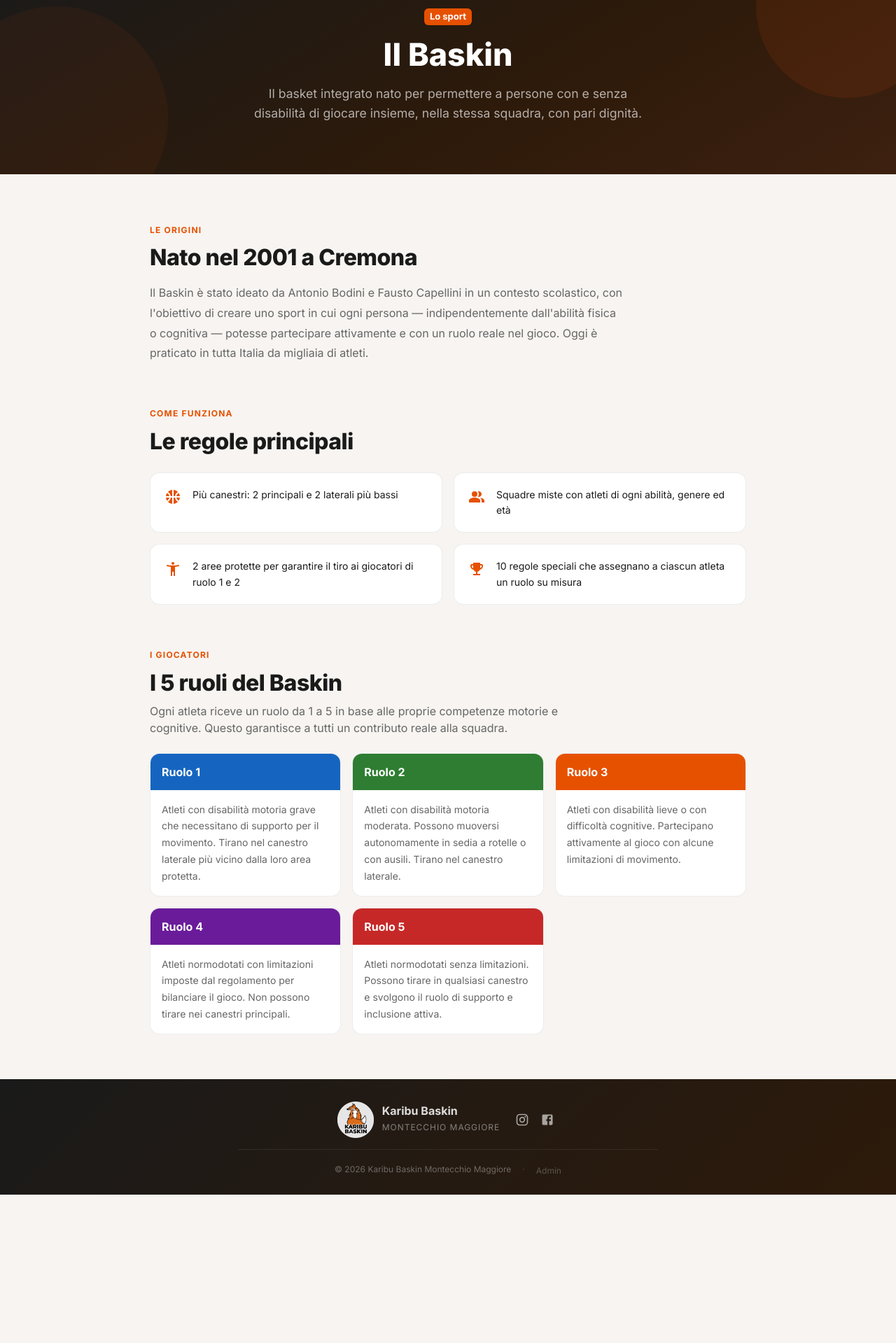
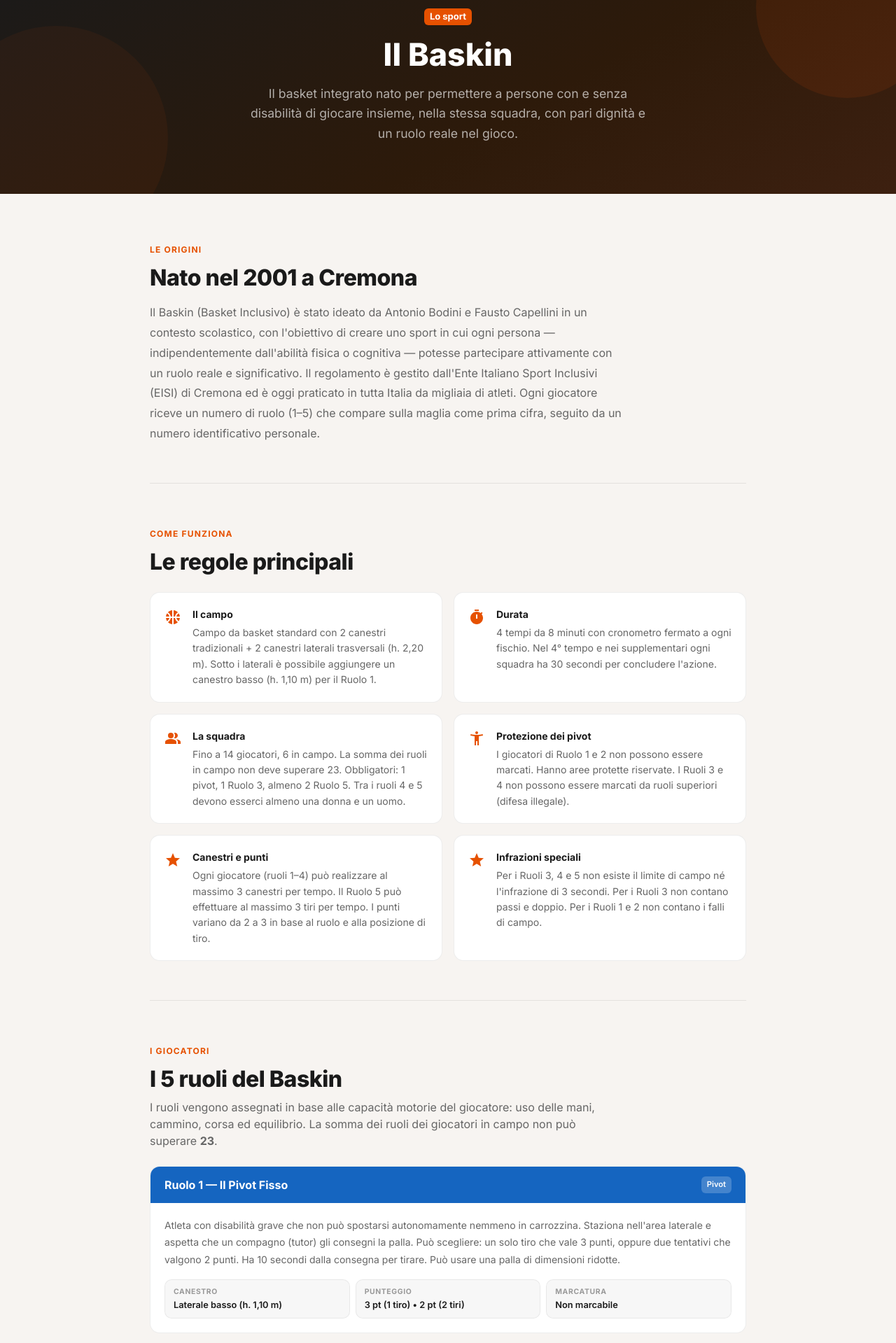
Before and after one commit to Fabiobreo/karibu-baskin, a Next.js app: page /il-baskin in a window 1280 px wide. Shown: the part 121-2040 px from the top of the page at 70% size. Before the commit the page ends 1828 px from the top, so only its background shows below. Built offline with nearby package versions, Linux system fonts and the light colour scheme; what @mui/material-nextjs would draw is missing.

Commit message:
better stuff

```diff
--- a/src/app/il-baskin/page.tsx
+++ b/src/app/il-baskin/page.tsx
@@ -1,57 +1,106 @@
 import {
-  Box, Container, Typography, Grid2 as Grid, Paper, Chip,
+  Box, Container, Typography, Grid2 as Grid, Paper, Chip, Divider, Stack,
 } from "@mui/material";
 import SiteHeader from "@/components/SiteHeader";
 import SportsBasketballIcon from "@mui/icons-material/SportsBasketball";
 import PeopleAltIcon from "@mui/icons-material/PeopleAlt";
-import EmojiEventsIcon from "@mui/icons-material/EmojiEvents";
 import AccessibilityNewIcon from "@mui/icons-material/AccessibilityNew";
+import TimerIcon from "@mui/icons-material/Timer";
+import StarIcon from "@mui/icons-material/Star";
+import GradeIcon from "@mui/icons-material/Grade";
 import { ROLE_COLORS } from "@/lib/constants";
 
 const ROLES_INFO = [
   {
     role: 1,
-    label: "Ruolo 1",
+    label: "Ruolo 1 — Il Pivot Fisso",
+    tag: "Pivot",
+    canestro: "Laterale basso (h. 1,10 m)",
+    punteggio: "3 pt (1 tiro) • 2 pt (2 tiri)",
+    marcatura: "Non marcabile",
     description:
-      "Atleti con disabilità motoria grave che necessitano di supporto per il movimento. Tirano nel canestro laterale più vicino dalla loro area protetta.",
+      "Atleta con disabilità grave che non può spostarsi autonomamente nemmeno in carrozzina. Staziona nell'area laterale e aspetta che un compagno (tutor) gli consegni la palla. Può scegliere: un solo tiro che vale 3 punti, oppure due tentativi che valgono 2 punti. Ha 10 secondi dalla consegna per tirare. Può usare una palla di dimensioni ridotte.",
   },
   {
     role: 2,
-    label: "Ruolo 2",
+    label: "Ruolo 2 — Il Pivot di Movimento",
+    tag: "Pivot",
+    canestro: "Laterale alto (h. 2,20 m)",
+    punteggio: "2 pt (settore centrale) • 3 pt (settore laterale)",
+    marcatura: "Non marcabile",
     description:
-      "Atleti con disabilità motoria moderata. Possono muoversi autonomamente in sedia a rotelle o con ausili. Tirano nel canestro laterale.",
+      "Atleta con disabilità che possiede l'uso (anche parziale) delle mani e il cammino, ma non la corsa o non riesce a utilizzarla. È un pivot dinamico: riceve la palla in area, effettua almeno 2 palleggi, si sposta in uno dei tre settori del canestro laterale alto e tira. Ha 10 secondi di tempo. Il canestro vale 2 punti dal settore centrale, 3 punti dal settore laterale.",
   },
   {
     role: 3,
-    label: "Ruolo 3",
+    label: "Ruolo 3 — Il Giocatore Limitato",
+    tag: "Mobile",
+    canestro: "Laterale alto o tradizionale",
+    punteggio: "2 pt (laterale) • 3 pt (tradizionale)",
+    marcatura: "Solo da Ruolo 3",
     description:
-      "Atleti con disabilità lieve o con difficoltà cognitive. Partecipano attivamente al gioco con alcune limitazioni di movimento.",
+      "Atleta con disabilità che ha uso delle mani, cammino e corsa non fluida con scarso equilibrio. I Ruoli 4 e 5 non possono marcarlo (difesa illegale). Tira nel canestro laterale alto (fuori area) o nel canestro tradizionale. Ogni volta che corre con la palla deve eseguire almeno 2 palleggi durante la corsa. Non contano le infrazioni di passi e doppio, ma ogni tiro effettuato senza i 2 palleggi è annullato. Non può essere marcato da ruoli 4 o 5.",
   },
   {
     role: 4,
-    label: "Ruolo 4",
+    label: "Ruolo 4 — Il Giocatore Avanzato",
+    tag: "Tradizionale",
+    canestro: "Solo canestro tradizionale",
+    punteggio: "2 pt (avanti) • 3 pt (dietro la linea)",
+    marcatura: "Da Ruolo 3 o Ruolo 4",
     description:
-      "Atleti normodotati con limitazioni imposte dal regolamento per bilanciare il gioco. Non possono tirare nei canestri principali.",
+      "Atleta con uso delle mani, cammino e corsa fluida con palleggio regolare. Tira esclusivamente nei canestri tradizionali. Il Ruolo 5 non può marcarlo (difesa illegale). Non può effettuare l'entrata in terzo tempo. Prima di tirare deve obbligatoriamente effettuare un arresto. Valgono le infrazioni di passi e doppio (ma non i passi di partenza). Non può essere marcato da ruoli 5.",
   },
   {
     role: 5,
-    label: "Ruolo 5",
+    label: "Ruolo 5 — Il Giocatore Completo",
+    tag: "Completo",
+    canestro: "Solo canestro tradizionale",
+    punteggio: "2 pt (avanti) • 3 pt (dietro la linea)",
+    marcatura: "Da Ruolo 3, 4 o 5",
     description:
-      "Atleti normodotati senza limitazioni. Possono tirare in qualsiasi canestro e svolgono il ruolo di supporto e inclusione attiva.",
+      "Atleta che possiede tutti i fondamentali del basket: palleggio, tiro, entrata, passaggio, difesa. Valgono tutte le regole del basket tradizionale. Può effettuare al massimo 3 tiri per tempo — al quarto tiro il gioco viene fermato e la palla passa alla squadra avversaria. Può marcare solo giocatori dello stesso ruolo.",
   },
 ];
 
 const RULES = [
-  { icon: <SportsBasketballIcon />, text: "Più canestri: 2 principali e 2 laterali più bassi" },
-  { icon: <PeopleAltIcon />, text: "Squadre miste con atleti di ogni abilità, genere ed età" },
-  { icon: <AccessibilityNewIcon />, text: "2 aree protette per garantire il tiro ai giocatori di ruolo 1 e 2" },
-  { icon: <EmojiEventsIcon />, text: "10 regole speciali che assegnano a ciascun atleta un ruolo su misura" },
+  {
+    icon: <SportsBasketballIcon />,
+    title: "Il campo",
+    text: "Campo da basket standard con 2 canestri tradizionali + 2 canestri laterali trasversali (h. 2,20 m). Sotto i laterali è possibile aggiungere un canestro basso (h. 1,10 m) per il Ruolo 1.",
+  },
+  {
+    icon: <TimerIcon />,
+    title: "Durata",
+    text: "4 tempi da 8 minuti con cronometro fermato a ogni fischio. Nel 4° tempo e nei supplementari ogni squadra ha 30 secondi per concludere l'azione.",
+  },
+  {
+    icon: <PeopleAltIcon />,
+    title: "La squadra",
+    text: "Fino a 14 giocatori, 6 in campo. La somma dei ruoli in campo non deve superare 23. Obbligatori: 1 pivot, 1 Ruolo 3, almeno 2 Ruolo 5. Tra i ruoli 4 e 5 devono esserci almeno una donna e un uomo.",
+  },
+  {
+    icon: <AccessibilityNewIcon />,
+    title: "Protezione dei pivot",
+    text: "I giocatori di Ruolo 1 e 2 non possono essere marcati. Hanno aree protette riservate. I Ruoli 3 e 4 non possono essere marcati da ruoli superiori (difesa illegale).",
+  },
+  {
+    icon: <GradeIcon />,
+    title: "Canestri e punti",
+    text: "Ogni giocatore (ruoli 1–4) può realizzare al massimo 3 canestri per tempo. Il Ruolo 5 può effettuare al massimo 3 tiri per tempo. I punti variano da 2 a 3 in base al ruolo e alla posizione di tiro.",
+  },
+  {
+    icon: <StarIcon />,
+    title: "Infrazioni speciali",
+    text: "Per i Ruoli 3, 4 e 5 non esiste il limite di campo né l'infrazione di 3 secondi. Per i Ruoli 3 non contano passi e doppio. Per i Ruoli 1 e 2 non contano i falli di campo.",
+  },
 ];
 
 export default function IlBaskinPage() {
   return (
     <>
       <SiteHeader />
+
       {/* Hero */}
       <Box
         sx={{
@@ -71,8 +120,8 @@ export default function IlBaskinPage() {
           <Typography variant="h3" fontWeight={800} sx={{ mb: 2, fontSize: { xs: "2rem", md: "2.8rem" } }}>
             Il Baskin
           </Typography>
-          <Typography variant="h6" sx={{ color: "rgba(255,255,255,0.65)", fontWeight: 400, maxWidth: 560, mx: "auto", fontSize: { xs: "1rem", md: "1.1rem" } }}>
-            Il basket integrato nato per permettere a persone con e senza disabilità di giocare insieme, nella stessa squadra, con pari dignità.
+          <Typography variant="h6" sx={{ color: "rgba(255,255,255,0.65)", fontWeight: 400, maxWidth: 580, mx: "auto", fontSize: { xs: "1rem", md: "1.1rem" } }}>
+            Il basket integrato nato per permettere a persone con e senza disabilità di giocare insieme, nella stessa squadra, con pari dignità e un ruolo reale nel gioco.
           </Typography>
         </Container>
       </Box>
@@ -88,12 +137,16 @@ export default function IlBaskinPage() {
             Nato nel 2001 a Cremona
           </Typography>
           <Typography variant="body1" color="text.secondary" sx={{ lineHeight: 1.8, maxWidth: 680 }}>
-            Il Baskin è stato ideato da Antonio Bodini e Fausto Capellini in un contesto scolastico,
-            con l&apos;obiettivo di creare uno sport in cui ogni persona — indipendentemente dall&apos;abilità fisica
-            o cognitiva — potesse partecipare attivamente e con un ruolo reale nel gioco.
-            Oggi è praticato in tutta Italia da migliaia di atleti.
+            Il Baskin (Basket Inclusivo) è stato ideato da Antonio Bodini e Fausto Capellini in un contesto scolastico,
+            con l&apos;obiettivo di creare uno sport in cui ogni persona — indipendentemente dall&apos;abilità fisica o cognitiva —
+            potesse partecipare attivamente con un ruolo reale e significativo.
+            Il regolamento è gestito dall&apos;Ente Italiano Sport Inclusivi (EISI) di Cremona ed è oggi praticato
+            in tutta Italia da migliaia di atleti. Ogni giocatore riceve un numero di ruolo (1–5) che compare
+            sulla maglia come prima cifra, seguito da un numero identificativo personale.
           </Typography>
         </Box>
+
+        <Divider sx={{ mb: 7 }} />
 
         {/* Regole */}
         <Box sx={{ mb: 7 }}>
@@ -118,12 +171,17 @@ export default function IlBaskinPage() {
                   }}
                 >
                   <Box sx={{ color: "primary.main", mt: 0.3, flexShrink: 0 }}>{rule.icon}</Box>
-                  <Typography variant="body2" sx={{ lineHeight: 1.6 }}>{rule.text}</Typography>
+                  <Box>
+                    <Typography variant="subtitle2" fontWeight={700} sx={{ mb: 0.5 }}>{rule.title}</Typography>
+                    <Typography variant="body2" color="text.secondary" sx={{ lineHeight: 1.6 }}>{rule.text}</Typography>
+                  </Box>
                 </Paper>
               </Grid>
             ))}
           </Grid>
         </Box>
+
+        <Divider sx={{ mb: 7 }} />
 
         {/* I ruoli */}
         <Box>
@@ -133,35 +191,92 @@ export default function IlBaskinPage() {
           <Typography variant="h4" fontWeight={800} sx={{ mt: 0.5, mb: 1, fontSize: { xs: "1.6rem", md: "2rem" } }}>
             I 5 ruoli del Baskin
           </Typography>
-          <Typography variant="body1" color="text.secondary" sx={{ mb: 3, maxWidth: 600 }}>
-            Ogni atleta riceve un ruolo da 1 a 5 in base alle proprie competenze motorie e cognitive.
-            Questo garantisce a tutti un contributo reale alla squadra.
+          <Typography variant="body1" color="text.secondary" sx={{ mb: 3, maxWidth: 640 }}>
+            I ruoli vengono assegnati in base alle capacità motorie del giocatore: uso delle mani, cammino, corsa ed equilibrio.
+            La somma dei ruoli dei giocatori in campo non può superare <strong>23</strong>.
           </Typography>
-          <Grid container spacing={2}>
+          <Stack spacing={2}>
             {ROLES_INFO.map((r) => (
-              <Grid key={r.role} size={{ xs: 12, sm: 6, md: 4 }}>
               <Paper
+                key={r.role}
                 elevation={0}
+                sx={{ overflow: "hidden", border: "1px solid rgba(0,0,0,0.07)" }}
+              >
+                {/* Header colorato */}
+                <Box
                   sx={{
-                    overflow: "hidden",
-                    border: "1px solid rgba(0,0,0,0.07)",
-                    height: "100%",
+                    px: 2.5, py: 1.5,
+                    backgroundColor: ROLE_COLORS[r.role],
+                    display: "flex",
+                    alignItems: "center",
+                    justifyContent: "space-between",
+                    flexWrap: "wrap",
+                    gap: 1,
                   }}
                 >
-                  <Box sx={{ px: 2, py: 1.5, backgroundColor: ROLE_COLORS[r.role] }}>
                   <Typography variant="subtitle1" fontWeight={700} sx={{ color: "#fff" }}>
                     {r.label}
                   </Typography>
+                  <Chip
+                    label={r.tag}
+                    size="small"
+                    sx={{ backgroundColor: "rgba(255,255,255,0.2)", color: "#fff", fontWeight: 600, fontSize: "0.7rem" }}
+                  />
                 </Box>
-                  <Box sx={{ p: 2 }}>
-                    <Typography variant="body2" color="text.secondary" sx={{ lineHeight: 1.7 }}>
+
+                {/* Body */}
+                <Box sx={{ p: 2.5 }}>
+                  <Typography variant="body2" color="text.secondary" sx={{ lineHeight: 1.75, mb: 2 }}>
                     {r.description}
                   </Typography>
+                  {/* Badge info */}
+                  <Grid container spacing={1}>
+                    {[
+                      { label: "Canestro", value: r.canestro },
+                      { label: "Punteggio", value: r.punteggio },
+                      { label: "Marcatura", value: r.marcatura },
+                    ].map((info) => (
+                      <Grid key={info.label} size={{ xs: 12, sm: 4 }}>
+                        <Box
+                          sx={{
+                            px: 1.5, py: 1,
+                            backgroundColor: "rgba(0,0,0,0.03)",
+                            borderRadius: 1,
+                            border: "1px solid rgba(0,0,0,0.06)",
+                          }}
+                        >
+                          <Typography variant="caption" color="text.disabled" fontWeight={700} sx={{ display: "block", textTransform: "uppercase", letterSpacing: "0.06em", fontSize: "0.65rem" }}>
+                            {info.label}
+                          </Typography>
+                          <Typography variant="body2" fontWeight={600} sx={{ fontSize: "0.8rem", mt: 0.25 }}>
+                            {info.value}
+                          </Typography>
                         </Box>
-                </Paper>
                       </Grid>
                     ))}
                   </Grid>
+                </Box>
+              </Paper>
+            ))}
+          </Stack>
+        </Box>
+
+        <Divider sx={{ my: 7 }} />
+
+        {/* Curiosità */}
+        <Box sx={{ textAlign: "center" }}>
+          <Typography variant="overline" color="primary" fontWeight={700} sx={{ letterSpacing: "0.1em" }}>
+            Lo sapevi?
+          </Typography>
+          <Typography variant="h5" fontWeight={800} sx={{ mt: 0.5, mb: 2 }}>
+            Il Baskin è unico al mondo
+          </Typography>
+          <Typography variant="body1" color="text.secondary" sx={{ maxWidth: 600, mx: "auto", lineHeight: 1.8 }}>
+            È l&apos;unico sport di squadra in cui persone con e senza disabilità giocano <strong>insieme</strong>,
+            non in categorie separate. Ogni giocatore difende contro il suo corrispondente di ruolo
+            e ogni canestro è un contributo reale alla vittoria della squadra.
+            Il regolamento ufficiale è curato dall&apos;EISI — Ente Italiano Sport Inclusivi.
+          </Typography>
         </Box>
 
       </Container>
```
Lines whose indentation alone changed are shown as unchanged.
